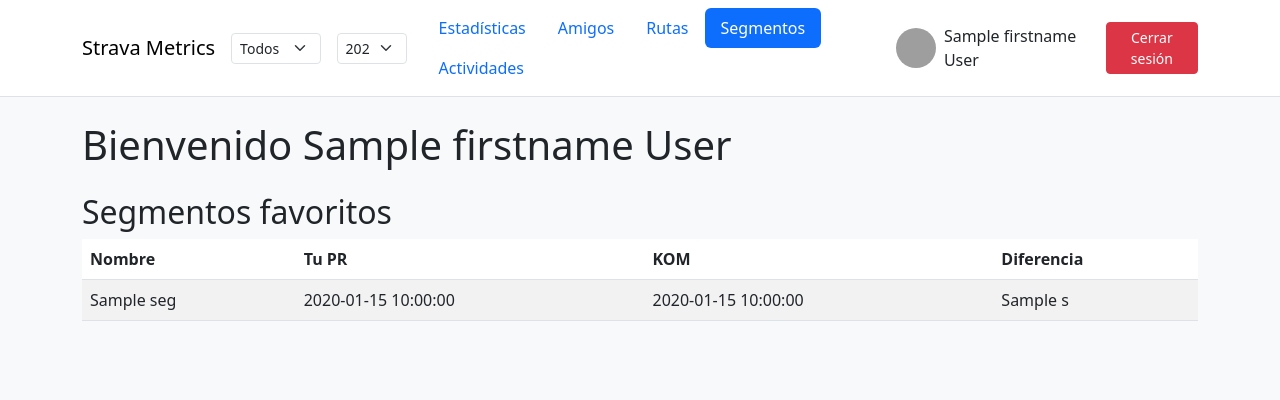
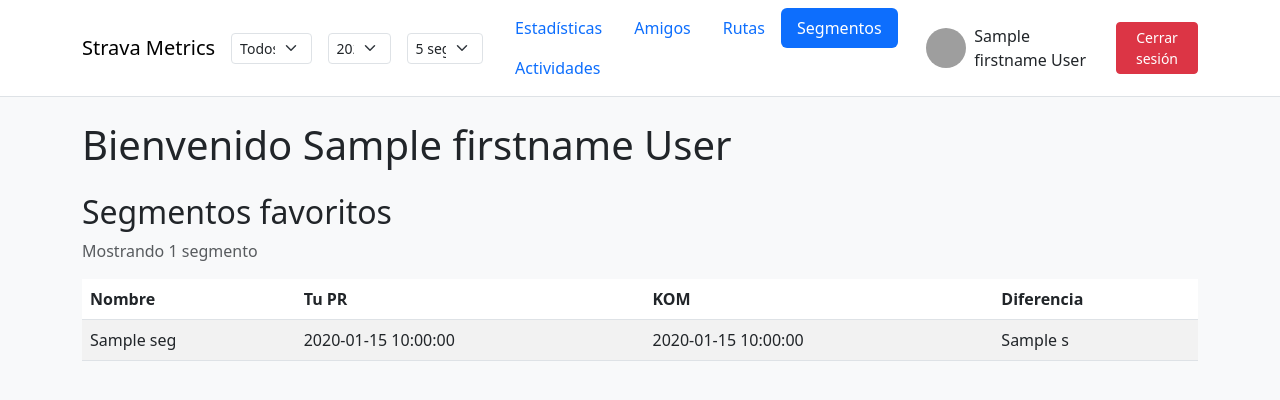
Before and after one commit to davidguerreromejias/stravaMetricsAPP, a Flask app: template templates/index.html in a window 1280 px wide, after a click on "Segmentos". Shown: the top 400 px of the page. Run offline with Flask 3, Linux system fonts and the light colour scheme; the template is opened without the code that fills it: most values are stand-ins (such as "Sample title", 1, 10 or a date in 2020); some libraries are stand-ins or nearby versions; grey boxes are pictures that could not be loaded.

Commit message:
Document segment selection

```diff
--- a/app.py
+++ b/app.py
@@ -124,6 +124,16 @@ def set_year():
         session["year"] = datetime.utcnow().year
     return redirect(request.referrer or url_for("index"))
 
+
+@app.route("/set_segments_count", methods=["POST"])
+def set_segments_count():
+    """Store number of starred segments to display and redirect back."""
+    try:
+        session["segments_count"] = int(request.form.get("segments_count", 5))
+    except (TypeError, ValueError):
+        session["segments_count"] = 5
+    return redirect(request.referrer or url_for("index"))
+
 @app.route("/")
 def index():
     if "athlete" in session:
@@ -160,18 +170,18 @@ def index():
         if activity_type != "all":
             activities = [a for a in activities if a.get("type") == activity_type]
 
+        segments_count = session.get("segments_count", 5)
         starred_segments = requests.get(
             "https://www.strava.com/api/v3/segments/starred",
             headers=headers,
-            params={"per_page": 5},
+            params={"per_page": segments_count},
         ).json()
 
         for seg in starred_segments:
             pr = None
             kom_time = None
 
-            seg_stats = seg.get("athlete_segment_stats") or {}
-            pr = seg_stats.get("pr_elapsed_time")
+            pr = seg.get("athlete_pr_effort", {}).get("pr_elapsed_time")
 
             xoms = seg.get("xoms") or {}
             kom_str = xoms.get("kom") or xoms.get("qom") or xoms.get("cr")
@@ -203,10 +213,12 @@ def index():
             years=years,
             selected_year=selected_year,
             months=months,
+            segments_count=segments_count,
         )
     years = list(range(datetime.utcnow().year, datetime.utcnow().year - 5, -1))
     selected_year = session.get("year", datetime.utcnow().year)
     months = MONTHS
+    segments_count = session.get("segments_count", 5)
     return render_template(
         "index.html",
         athlete=None,
@@ -215,6 +227,7 @@ def index():
         selected_year=selected_year,
         year_stats={"count": 0, "distance": 0, "segments": 0, "prs": 0, "monthly_counts": [0]*12},
         months=months,
+        segments_count=segments_count,
     )
 
 @app.route("/login")
--- a/templates/base.html
+++ b/templates/base.html
@@ -26,6 +26,13 @@
                         {% endfor %}
                     </select>
                 </form>
+                <form action="{{ url_for('set_segments_count') }}" method="post" class="me-3">
+                    <select class="form-select form-select-sm" name="segments_count" onchange="this.form.submit()">
+                        {% for n in [5, 10, 20] %}
+                        <option value="{{ n }}" {% if segments_count == n %}selected{% endif %}>{{ n }} segs</option>
+                        {% endfor %}
+                    </select>
+                </form>
                 {% block nav_items %}{% endblock %}
             </div>
         </div>
--- a/templates/index.html
+++ b/templates/index.html
@@ -63,6 +63,7 @@
       </div>
       <div class="tab-pane fade" id="segments" role="tabpanel" aria-labelledby="segments-tab">
         <h2>Segmentos favoritos</h2>
+        <p class="text-muted">Mostrando {{ segments_count }} segment{{ 'o' if segments_count == 1 else 'os' }}</p>
         <table class="table table-striped mb-4">
           <thead>
             <tr>
```
Also changed, not shown: README.md.
